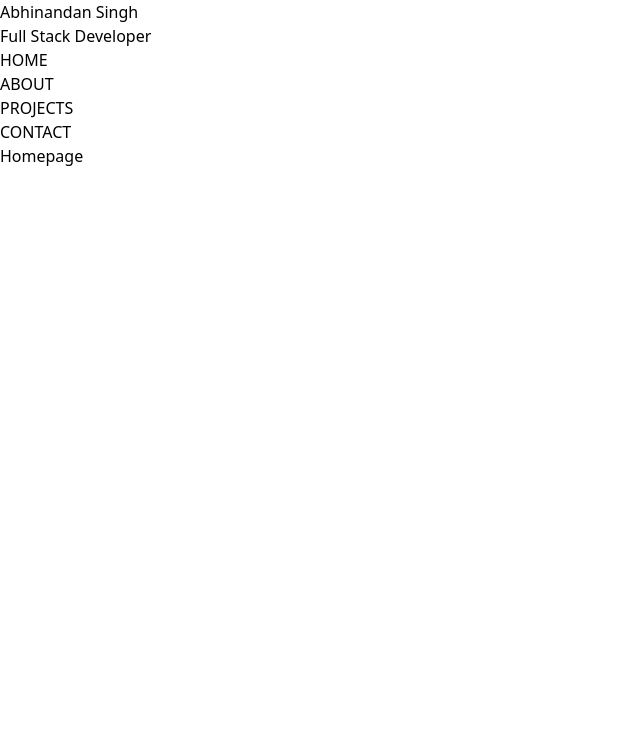
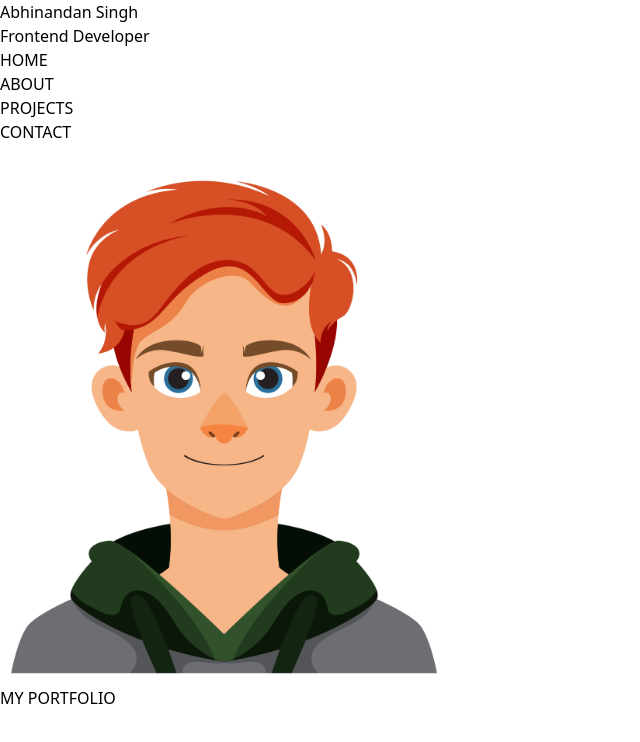
Before and after one commit to darkhacker1906/portfolio, a React (Vite) app: page / in a window 1280 px wide. Shown: the top 742 px of the page, without its empty margins (0-640 px from the left). Built offline with nearby package versions, Linux system fonts and the light colour scheme.

Commit message:
Added the homepage

```diff
--- a/index.html
+++ b/index.html
@@ -3,6 +3,7 @@
   <head>
     <meta charset="UTF-8" />
     <meta name="viewport" content="width=device-width, initial-scale=1.0" />
+    <link rel="stylesheet" href="https://cdnjs.cloudflare.com/ajax/libs/font-awesome/6.7.2/css/all.min.css" integrity="sha512-Evv84Mr4kqVGRNSgIGL/F/aIDqQb7xQ2vcrdIwxfjThSH8CSR7PBEakCr51Ck+w+/U6swU2Im1vVX0SVk9ABhg==" crossorigin="anonymous" referrerpolicy="no-referrer" />
     <title>Portfolio</title>
   </head>
   <body>
--- a/package.json
+++ b/package.json
@@ -12,7 +12,9 @@
   "dependencies": {
     "react": "^18.3.1",
     "react-dom": "^18.3.1",
-    "react-router": "^7.1.1"
+    "react-router": "^7.1.1",
+    "react-router-dom": "^7.1.5",
+    "rsuite": "^5.77.0"
   },
   "devDependencies": {
     "@eslint/js": "^9.17.0",
--- a/src/App.jsx
+++ b/src/App.jsx
@@ -11,7 +11,7 @@ function App() {
     <>
     <BrowserRouter>
         <Navbar/>
-        <div className='p-5'>
+        <div className='p-5' style={{height: "calc(100vh - 104px)",overflow: "scroll"}}>
       <Routes>
         <Route path='/' element={<Homepage/>}/>
         <Route path='/about' element={<About/>}/>
--- a/src/components/Navbar.jsx
+++ b/src/components/Navbar.jsx
@@ -1,24 +1,30 @@
 import React from 'react'
 import { navbarList } from '../../public/assets/data'
-import { useNavigate } from 'react-router';
+import { Link, useNavigate } from 'react-router';
+import { useLocation } from 'react-router'
 
 function Navbar() {
   const navigate = useNavigate();
+  let location = useLocation();
   function handleClick(route) {
     navigate(route);
   }
+  console.log(location.pathname,'==========');
   return (
-    <div className='flex justify-between align-start px-5 py-8'>
+    <div className='flex justify-between align-start px-8 py-[20px] bg-[#2D2D2D] text-[#c5c4c4] h-[104px]'>
     <div className='text-2xl font-medium'>
-    <div>Abhinandan Singh</div>
-    <div>Full Stack Developer</div>
+    <div className="text-white">Abhinandan Singh</div>
+    <div className="text-white">Frontend Developer</div>
     </div>
-      <div className='flex gap-10'>
+      <div className='flex gap-10 items-center'>
         {navbarList.map((item) => (
-          <div className='p-1 cursor-pointer text-2xl' key={item.key} onClick={() => handleClick(item.route)}>{item.name}</div>
+          <div className={`p-1 cursor-pointer text-[20px] hover:text-white ${item.route===location.pathname && 'text-[#fff]'}`}  key={item.key} onClick={() => handleClick(item.route)}>{item.name}</div>
         ))}
       </div>
-      <div></div>
+      <div className='flex gap-3 items-center'>
+      <Link to="https://www.linkedin.com/in/abhinandan-singh-8bb1861b4/" style={{color:"white"}}><i className="fa-brands fa-linkedin"></i></Link>
+      <Link to="https://github.com/darkhacker1906" style={{color:"white"}}><i className="fa-brands fa-github"></i></Link>
+      </div>
     </div>
   )
 }
--- a/src/pages/Homepage.jsx
+++ b/src/pages/Homepage.jsx
@@ -1,10 +1,18 @@
 import React from 'react'
 import { useLocation } from 'react-router'
+import avatar from '../../public/assets/images/avatar.jpg'
 function Homepage() {
   let location = useLocation();
   return (
-    <div>
-   Homepage
+    <div className='flex'>
+      <div className='img-div' style={{ width: "35%" }}>
+        <img src={avatar} alt='' />
+      </div>
+      <div style={{ width: "65%" }}>
+        <div className='text-8xl'>
+          MY PORTFOLIO
+        </div>
+      </div>
     </div>
   )
 }
```
Also changed, not shown: public/assets/images/avatar.jpg (added), 1 other file (tests, documents, lock files or other folders).
